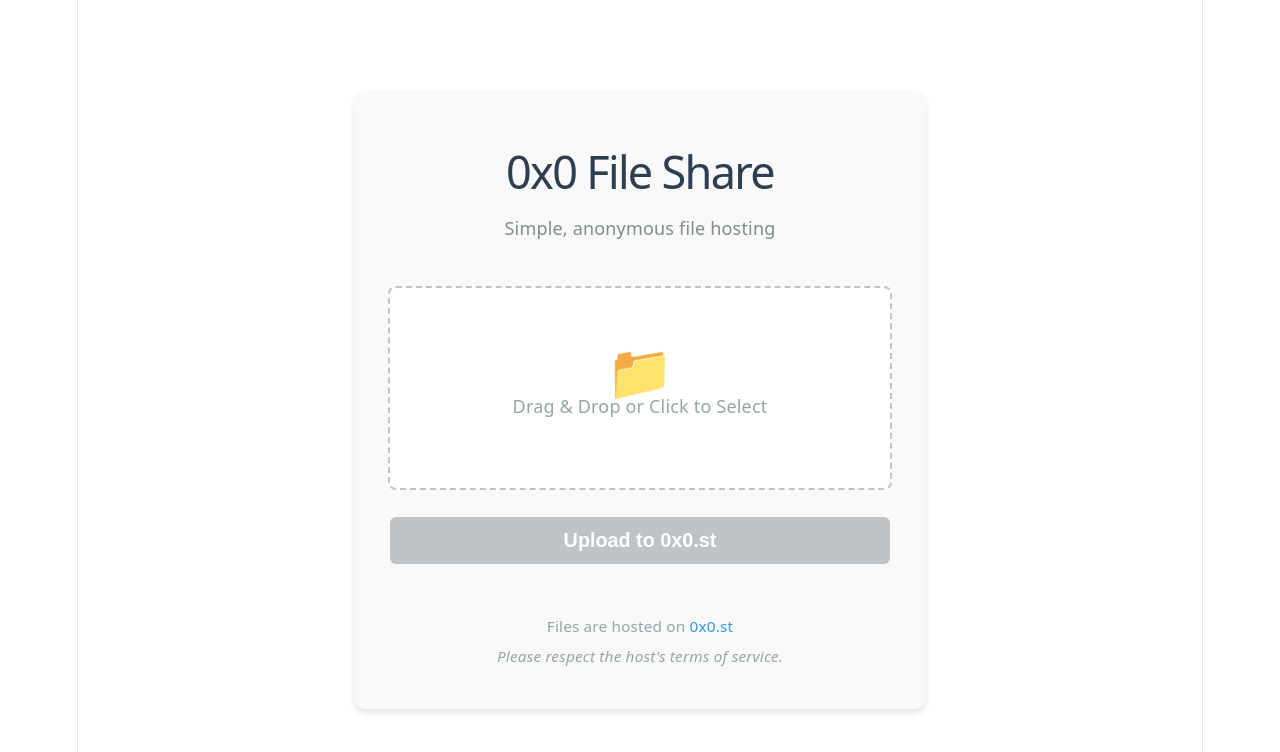
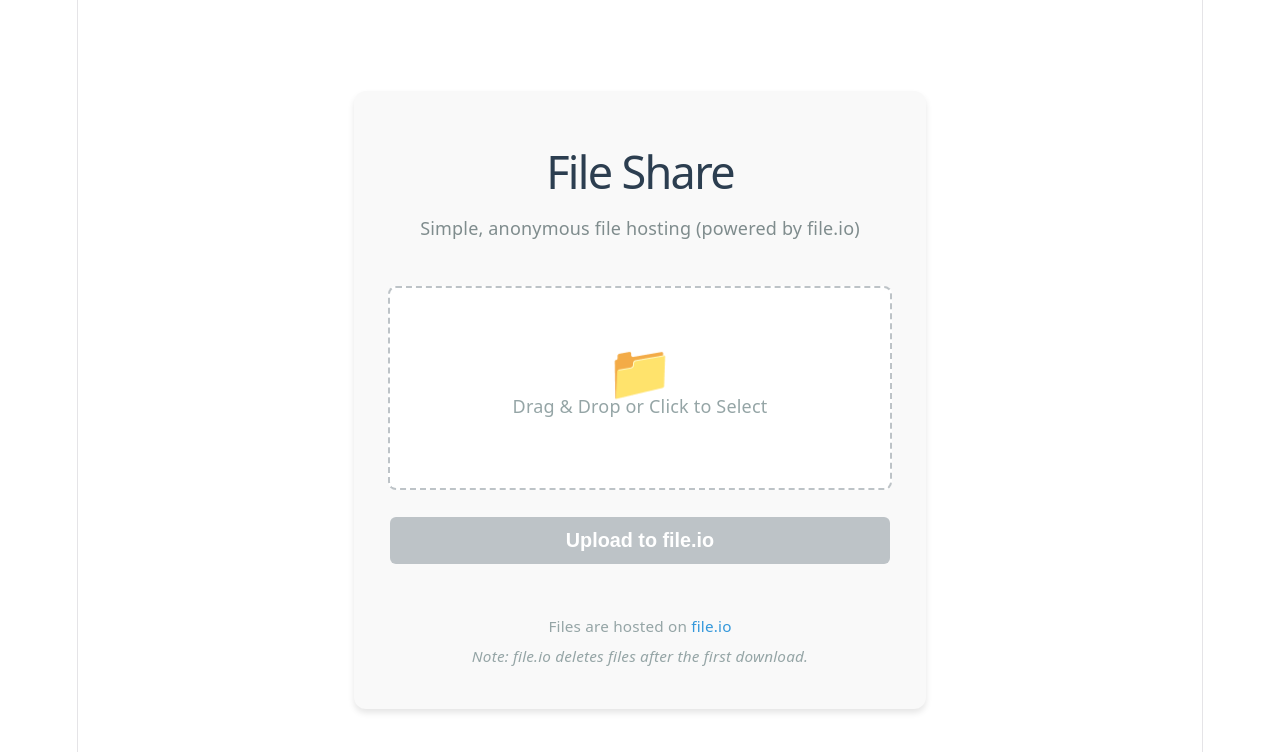
Before and after one commit to Natnat999/0x0_file_sharing, a React (Vite) app: page / in a window 1280 px wide. Shown: the top 752 px of the page. Built offline with nearby package versions, Linux system fonts and the light colour scheme.

Commit message:
Switch to file.io for CORS support

```diff
--- a/src/App.tsx
+++ b/src/App.tsx
@@ -49,14 +49,19 @@
     formData.append('file', file)
 
     try {
-      const response = await axios.post('https://0x0.st', formData, {
+      const response = await axios.post('https://file.io', formData, {
         headers: {
           'Content-Type': 'multipart/form-data',
         },
       })
-      setResultUrl(response.data.trim())
+
+      if (response.data.success) {
+        setResultUrl(response.data.link)
+      } else {
+        throw new Error(response.data.message || 'Upload failed')
+      }
     } catch (err) {
-      setError('Upload failed. Please try again.')
+      setError('Upload failed. file.io may have a file size limit (usually 2GB).')
       console.error(err)
     } finally {
       setUploading(false)
@@ -72,8 +77,8 @@
 
   return (
     <div className="container">
-      <h1>0x0 File Share</h1>
-      <p className="subtitle">Simple, anonymous file hosting</p>
+      <h1>File Share</h1>
+      <p className="subtitle">Simple, anonymous file hosting (powered by file.io)</p>
 
       <div
         className={`upload-zone ${dragActive ? 'drag-active' : ''} ${file ? 'has-file' : ''}`}
@@ -108,7 +113,7 @@
           disabled={!file || uploading}
           className="upload-button"
         >
-          {uploading ? 'Uploading...' : 'Upload to 0x0.st'}
+          {uploading ? 'Uploading...' : 'Upload to file.io'}
         </button>
       </div>
 
@@ -125,8 +130,8 @@
       )}
 
       <footer className="footer">
-        <p>Files are hosted on <a href="https://0x0.st" target="_blank" rel="noreferrer">0x0.st</a></p>
-        <p className="note">Please respect the host's terms of service.</p>
+        <p>Files are hosted on <a href="https://file.io" target="_blank" rel="noreferrer">file.io</a></p>
+        <p className="note">Note: file.io deletes files after the first download.</p>
       </footer>
     </div>
   )
```
